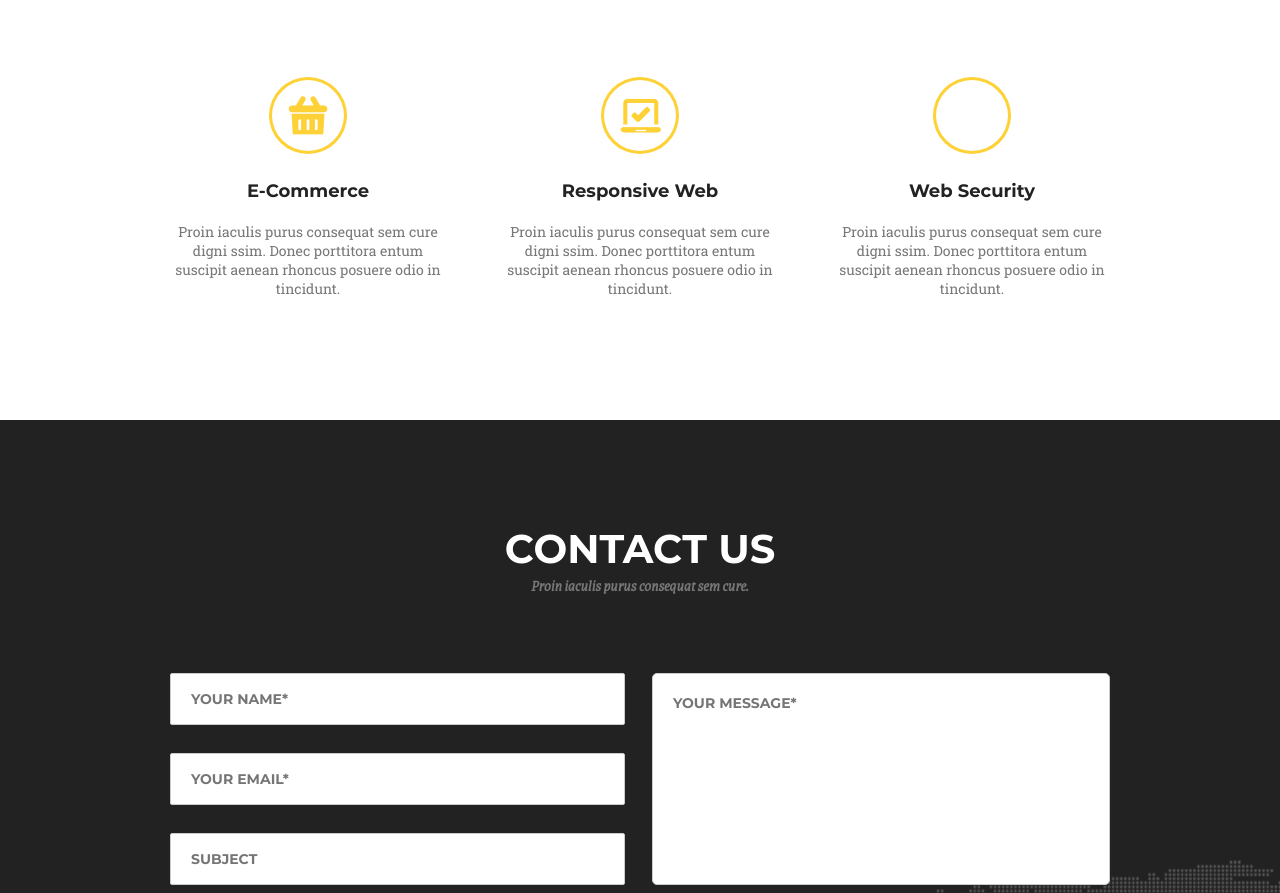
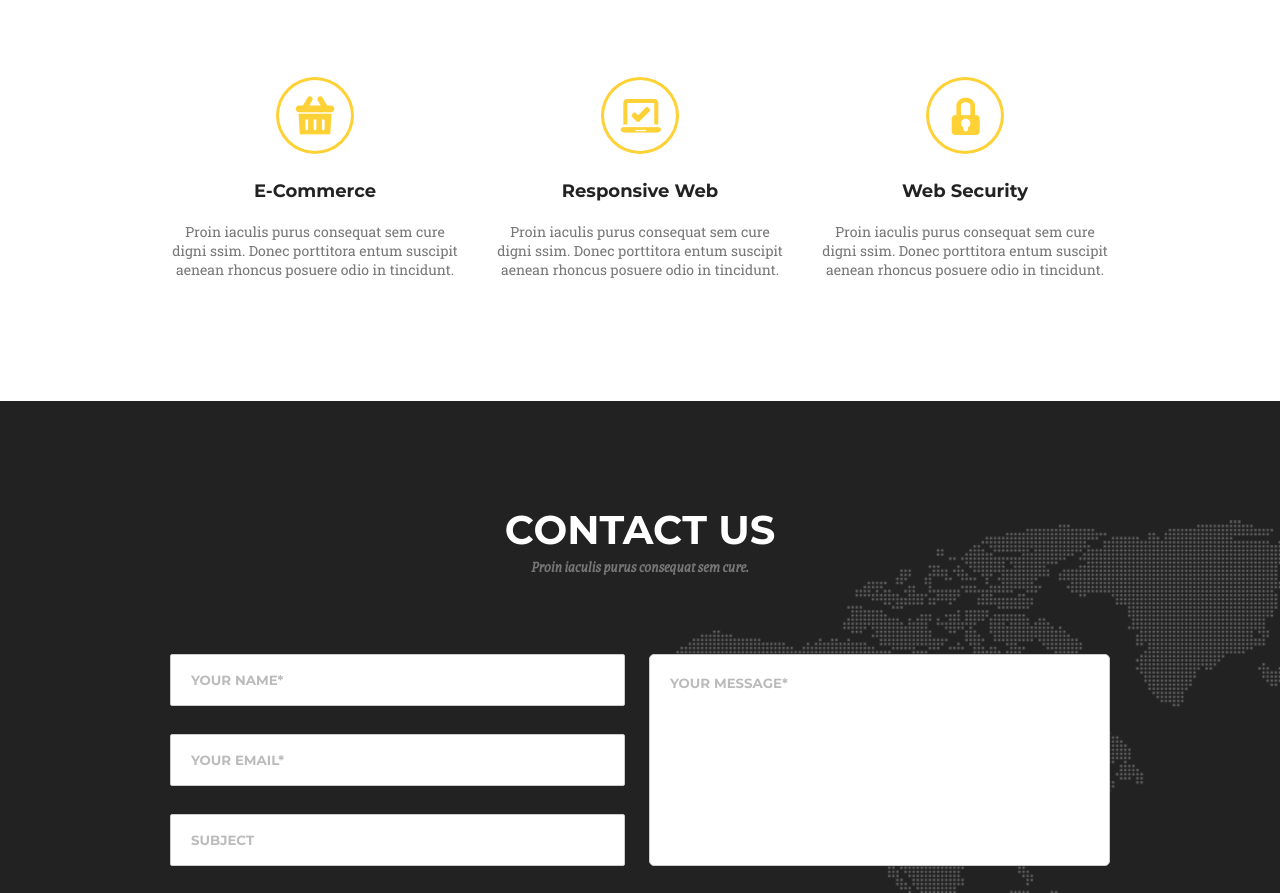
Before and after one commit to AlinaTaran/homework7, a plain HTML site: page index.html in a window 1280 px wide. Shown: the part 285-1178 px from the top of the page. Drawn offline with Linux system fonts and the light colour scheme.

Commit message:
changed css and html

```diff
--- a/css/styles.css
+++ b/css/styles.css
@@ -1,79 +1,96 @@
 /* montserrat-regular - latin */
 @font-face {
-  font-family: 'Montserrat';
+  font-family: "Montserrat";
   font-style: normal;
   font-weight: 400;
-  src: local('Montserrat Regular'), local('Montserrat-Regular'),
-       url('../fonts/montserrat-v14-latin-regular.woff2') format('woff2'), /* Chrome 26+, Opera 23+, Firefox 39+ */
-       url('../fonts/montserrat-v14-latin-regular.woff') format('woff'); /* Chrome 6+, Firefox 3.6+, IE 9+, Safari 5.1+ */
+  src: local("Montserrat Regular"), local("Montserrat-Regular"),
+    url("../fonts/montserrat-v14-latin-regular.woff2") format("woff2"),
+    /* Chrome 26+, Opera 23+, Firefox 39+ */
+      url("../fonts/montserrat-v14-latin-regular.woff") format("woff"); /* Chrome 6+, Firefox 3.6+, IE 9+, Safari 5.1+ */
 }
 /* montserrat-700 - latin */
 @font-face {
-  font-family: 'Montserrat';
+  font-family: "Montserrat";
   font-style: normal;
   font-weight: 700;
-  src: local('Montserrat Bold'), local('Montserrat-Bold'),
-       url('../fonts/montserrat-v14-latin-700.woff2') format('woff2'), /* Chrome 26+, Opera 23+, Firefox 39+ */
-       url('../fonts/montserrat-v14-latin-700.woff') format('woff'); /* Chrome 6+, Firefox 3.6+, IE 9+, Safari 5.1+ */
+  src: local("Montserrat Bold"), local("Montserrat-Bold"),
+    url("../fonts/montserrat-v14-latin-700.woff2") format("woff2"),
+    /* Chrome 26+, Opera 23+, Firefox 39+ */
+      url("../fonts/montserrat-v14-latin-700.woff") format("woff"); /* Chrome 6+, Firefox 3.6+, IE 9+, Safari 5.1+ */
 }
 
 /* roboto-slab-regular - latin */
 @font-face {
-  font-family: 'Roboto Slab';
+  font-family: "Roboto Slab";
   font-style: normal;
   font-weight: 400;
-  src: local(''),
-       url('../fonts/roboto-slab-v11-latin-regular.woff2') format('woff2'), /* Chrome 26+, Opera 23+, Firefox 39+ */
-       url('../fonts/roboto-slab-v11-latin-regular.woff') format('woff'); /* Chrome 6+, Firefox 3.6+, IE 9+, Safari 5.1+ */
+  src: local(""),
+    url("../fonts/roboto-slab-v11-latin-regular.woff2") format("woff2"),
+    /* Chrome 26+, Opera 23+, Firefox 39+ */
+      url("../fonts/roboto-slab-v11-latin-regular.woff") format("woff"); /* Chrome 6+, Firefox 3.6+, IE 9+, Safari 5.1+ */
 }
 /* yellowtail-regular - latin */
 @font-face {
-  font-family: 'Yellowtail';
+  font-family: "Yellowtail";
   font-style: normal;
   font-weight: 400;
-  src: local('Yellowtail Regular'), local('Yellowtail-Regular'),
-       url('../fonts/yellowtail-v10-latin-regular.woff2') format('woff2'), /* Chrome 26+, Opera 23+, Firefox 39+ */
-       url('../fonts/yellowtail-v10-latin-regular.woff') format('woff'); /* Chrome 6+, Firefox 3.6+, IE 9+, Safari 5.1+ */
+  src: local("Yellowtail Regular"), local("Yellowtail-Regular"),
+    url("../fonts/yellowtail-v10-latin-regular.woff2") format("woff2"),
+    /* Chrome 26+, Opera 23+, Firefox 39+ */
+      url("../fonts/yellowtail-v10-latin-regular.woff") format("woff"); /* Chrome 6+, Firefox 3.6+, IE 9+, Safari 5.1+ */
 }
 /* grenze-regular - latin */
 @font-face {
-  font-family: 'Grenze';
+  font-family: "Grenze";
   font-style: normal;
   font-weight: 400;
-  src: url('../fonts/grenze-v1-latin-regular.eot'); /* IE9 Compat Modes */
-  src: local('Grenze Regular'), local('Grenze-Regular'),
-       url('../fonts/grenze-v1-latin-regular.eot?#iefix') format('embedded-opentype'), /* IE6-IE8 */
-       url('../fonts/grenze-v1-latin-regular.woff2') format('woff2'), /* Super Modern Browsers */
-       url('../fonts/grenze-v1-latin-regular.woff') format('woff'), /* Modern Browsers */
-       url('../fonts/grenze-v1-latin-regular.ttf') format('truetype'), /* Safari, Android, iOS */
-       url('../fonts/grenze-v1-latin-regular.svg#Grenze') format('svg'); /* Legacy iOS */
+  src: url("../fonts/grenze-v1-latin-regular.eot"); /* IE9 Compat Modes */
+  src: local("Grenze Regular"), local("Grenze-Regular"),
+    url("../fonts/grenze-v1-latin-regular.eot?#iefix")
+      format("embedded-opentype"),
+    /* IE6-IE8 */ url("../fonts/grenze-v1-latin-regular.woff2") format("woff2"),
+    /* Super Modern Browsers */ url("../fonts/grenze-v1-latin-regular.woff")
+      format("woff"),
+    /* Modern Browsers */ url("../fonts/grenze-v1-latin-regular.ttf")
+      format("truetype"),
+    /* Safari, Android, iOS */
+      url("../fonts/grenze-v1-latin-regular.svg#Grenze") format("svg"); /* Legacy iOS */
 }
 /* grenze-300italic - latin */
 @font-face {
-  font-family: 'Grenze';
+  font-family: "Grenze";
   font-style: italic;
   font-weight: 300;
-  src: url('../fonts/grenze-v1-latin-300italic.eot'); /* IE9 Compat Modes */
-  src: local('Grenze Light Italic'), local('Grenze-LightItalic'),
-       url('../fonts/grenze-v1-latin-300italic.eot?#iefix') format('embedded-opentype'), /* IE6-IE8 */
-       url('../fonts/grenze-v1-latin-300italic.woff2') format('woff2'), /* Super Modern Browsers */
-       url('../fonts/grenze-v1-latin-300italic.woff') format('woff'), /* Modern Browsers */
-       url('../fonts/grenze-v1-latin-300italic.ttf') format('truetype'), /* Safari, Android, iOS */
-       url('../fonts/grenze-v1-latin-300italic.svg#Grenze') format('svg'); /* Legacy iOS */
+  src: url("../fonts/grenze-v1-latin-300italic.eot"); /* IE9 Compat Modes */
+  src: local("Grenze Light Italic"), local("Grenze-LightItalic"),
+    url("../fonts/grenze-v1-latin-300italic.eot?#iefix")
+      format("embedded-opentype"),
+    /* IE6-IE8 */ url("../fonts/grenze-v1-latin-300italic.woff2")
+      format("woff2"),
+    /* Super Modern Browsers */ url("../fonts/grenze-v1-latin-300italic.woff")
+      format("woff"),
+    /* Modern Browsers */ url("../fonts/grenze-v1-latin-300italic.ttf")
+      format("truetype"),
+    /* Safari, Android, iOS */
+      url("../fonts/grenze-v1-latin-300italic.svg#Grenze") format("svg"); /* Legacy iOS */
 }
 
-
 :root {
-    --main-font: 'Montserrat', sans-serif;
-    --second-font: 'Roboto Slab',sans-serif;
-    --thirt-font: 'Yellowtail';
-    --fourth-font: 'Grenze';
+  --main-font: "Montserrat", sans-serif;
+  --second-font: "Roboto Slab", sans-serif;
+  --thirt-font: "Yellowtail";
+  --fourth-font: "Grenze";
 }
 
 * {
   margin: 0;
   padding: 0;
   box-sizing: inherit;
+}
+
+body {
+font-family: var(--main-font);
+font-size: 14px;
 }
 
 html {
@@ -88,7 +105,6 @@
 a {
   text-decoration: none;
 }
-
 
 .visually-hidden:not(:focus):not(:active),
 input[type="checkbox"].visually-hidden,
@@ -108,10 +124,6 @@ input[type="radio"].visually-hidden {
   overflow: hidden;
 }
 
-/* body {
-
-} */
-
 .container {
   width: 940px;
   margin: 0 auto;
@@ -124,7 +136,7 @@ input[type="radio"].visually-hidden {
 .navigation {
   display: flex;
   justify-content: space-between;
-  align-items: center;
+  align-items: baseline;
 }
 
 .logotype {
@@ -135,39 +147,33 @@ input[type="radio"].visually-hidden {
 .navigation-list {
   display: flex;
   text-transform: uppercase;
-  font-family: var(--main-font);
-  font-size: 14px;
   font-weight: 400;
 }
-
 
 .navigation-list-item:not(:last-child) {
   margin-right: 40px;
 }
 
-
 .navigation-list-link {
   position: relative;
   transition: all 0.2s linear;
-  color: #222222 ;
+  color: #222222;
 }
 
 .navigation-list a:hover,
 .navigation-list a:focus {
-  color:#fed136;
+  color: #fed136;
 }
-/* НОВА СЕКЦІЯ */
 
 .services {
   padding-bottom: 122px;
 }
 .title-services {
-  font-family: var(--main-font);
   font-size: 40px;
   font-weight: 700;
   text-transform: uppercase;
   text-align: center;
-  color: rgb( 34, 34, 34 );
+  color: rgb(34, 34, 34);
   margin-bottom: 18px;
 }
 
@@ -177,25 +183,25 @@ font-family: var(--fourth-font);
   font-style: italic;
   font-size: 16px;
   text-transform: none;
-color: rgb( 119, 119, 119);
+  color: rgb(119, 119, 119);
   margin-bottom: 80px;
 }
 
 .services-list {
   display: flex;
   justify-content: space-between;
+  text-align: center;
+  flex-wrap: wrap;
 }
 
 .services-list-item {
-  width: 276px;
+  width: 290px;
 }
 
 .services-list-item::before {
   display: block;
   content: "";
-  border-width: 3px;
-  border-color: rgb( 254, 209, 54 );
-  border-style: solid;
+  border: 3px solid rgb(254, 209, 54);
   border-radius: 50%;
   width: 72px;
   height: 71px;
@@ -217,46 +223,35 @@ background-image: url(../img/icons/icon-2.png);
   background-image: url(../img/icons/icon-3.png);
 }
 
-
-
 .services-caption {
   margin-bottom: 20px;
   text-align: center;
   font-size: 18px;
-  font-family: var(--main-font);
-  color: rgb( 34, 34, 34 );
+  color: rgb(34, 34, 34);
   font-weight: 700;
 }
 
-
 .services-text {
   text-align: center;
-  font-size: 14px;
-  color: rgb( 119, 119, 119 );
+  color: rgb(119, 119, 119);
   font-family: var(--second-font);
+  font-weight: 400;
 }
-
-/* НОВА СЕКЦІЯ */
-
 
 .contact {
   padding-top: 104px;
   padding-bottom: 114px;
-  background: #222222 url(../img/map.png) no-repeat right;
-
+  background: #222222 url(../img/map.png) no-repeat right bottom;
 }
 
-
 .title-contact {
- font-family: var(--main-font);
   font-size: 40px;
   font-weight: 700;
- color: rgb( 255, 255, 255 );
+  color: rgb(255, 255, 255);
   text-transform: uppercase;
   text-align: center;
   margin-bottom: 22px;
 }
-
 
 .subtitle-contact {
   display: block;
@@ -264,10 +259,9 @@ font-family: var(--fourth-font);
   font-size: 16px;
   text-transform: none;
   font-style: italic;
-color: rgb( 119, 119, 119 );
+  color: rgb(119, 119, 119);
   margin-bottom: 76px;
 }
-
 
 .contact-form-wrapper {
   display: flex;
@@ -275,65 +269,65 @@ margin-bottom: 76px;
   margin-bottom: 30px;
 }
 
-
-
+.contact-form-block {
+  width: 455px;
+}
 
 .contact-form-input {
- font-family: var(--main-font);
- color: rgb( 187, 187, 187 );
- font-size: 14px;
- font-weight: 700;
- width: 455px;
+  width: 100%;
   display: block;
   height: 52px;
   padding-left: 20px;
   border-radius: 2px;
- border: 1px solid rgb( 204, 204, 204 );
- background-color: rgb( 255, 255, 255 );
+  border: 1px solid rgb(204, 204, 204);
+  background-color: rgb(255, 255, 255);
 }
 
 .contact-form-input:not(:last-child) {
   margin-bottom: 28px;
 }
 
-.contact-form-input:required:focus:valid:not(:placeholder-shown) {
+.contact-form-input:required:focus:valid:not(:placeholder-shown),
+.contact-form-textarea:required:focus:valid:not(:placeholder-shown)
+{
   border: 1px solid green;
 }
 
-.contact-form-input:required:focus:invalid {
+
+.contact-form-input:required:focus:invalid:not(:placeholder-shown),
+.contact-form-textarea:required:focus:invalid:not(:placeholder-shown)
+{
   border: 1px solid red;
 }
 
-.contact-form-input:focus {
+
+.contact-form-input:focus,
+.contact-form-textarea:focus
+{
   outline: none;
 }
 
-.contact-form-input::placeholder {
+.contact-form-input::placeholder,
+.contact-form-textarea::placeholder
+{
   text-transform: uppercase;
+  color: rgb(187, 187, 187);
+  font-weight: 700;
+  font-family: var(--main-font);
+}
+
+.contact-form-textarea {
+  flex-basis: 461px;
+  border: 1px solid rgb(204, 204, 204);
+  border-radius: 5px;
+  background-color: rgb(255, 255, 255);
+  resize: none;
+  padding-left: 20px;
+  padding-top: 20px;
 }
 
 
-
-.contact-form-textarea {
-  font-family: var(--main-font);
-  color: rgb( 187, 187, 187 );
-  font-weight: 700;
-  display: block;
-  flex-basis: 458px;
-  border: 1px solid rgb( 204, 204, 204 );
-  border-radius: 5px;
-  background-color: rgb( 255, 255, 255 );
-  resize: none;
-  padding-left: 20px;
-  padding-top: 20px;
-  font-size: 14px;
-}
-
-.contact-form-textarea::placeholder {
-  text-transform: uppercase;
-}
-
-.contact-form-btn-wrapper{
+.contact-form-btn-wrapper {
   display: flex;
   justify-content: center;
 }
@@ -348,6 +342,6 @@ margin-bottom: 76px;
   border: none;
   cursor: pointer;
   color: rgb(255, 255, 255);
-  background-color: rgb( 254, 209, 54 );
+  background-color: rgb(254, 209, 54);
   border-radius: 3px;
 }
--- a/index.html
+++ b/index.html
@@ -54,7 +54,7 @@
               tincidunt.
             </p>
           </li>
-          <li class="services-list-item">
+          <li class="services-list-item icon-locked">
             <h3 class="services-caption">Web Security</h3>
             <p class="services-text">
               Proin iaculis purus consequat sem cure digni ssim. Donec
@@ -95,17 +95,18 @@
                   type="text"
                   class="contact-form-input"
                   placeholder="Subject"
-
                 />
               </div>
               <textarea
                 name="user_message"
                 class="contact-form-textarea"
                 placeholder="your message*"
+                required
                 minlength="10"
-                maxlength="600"></textarea>
+                maxlength="600"
+                ></textarea>
             </div>
-             <div class="contact-form-btn-wrapper">
+            <div class="contact-form-btn-wrapper">
               <button type="submit" class="contact-form-btn">
                 SEND MESSAGE
               </button>
```
Lines whose indentation alone changed are shown as unchanged.
